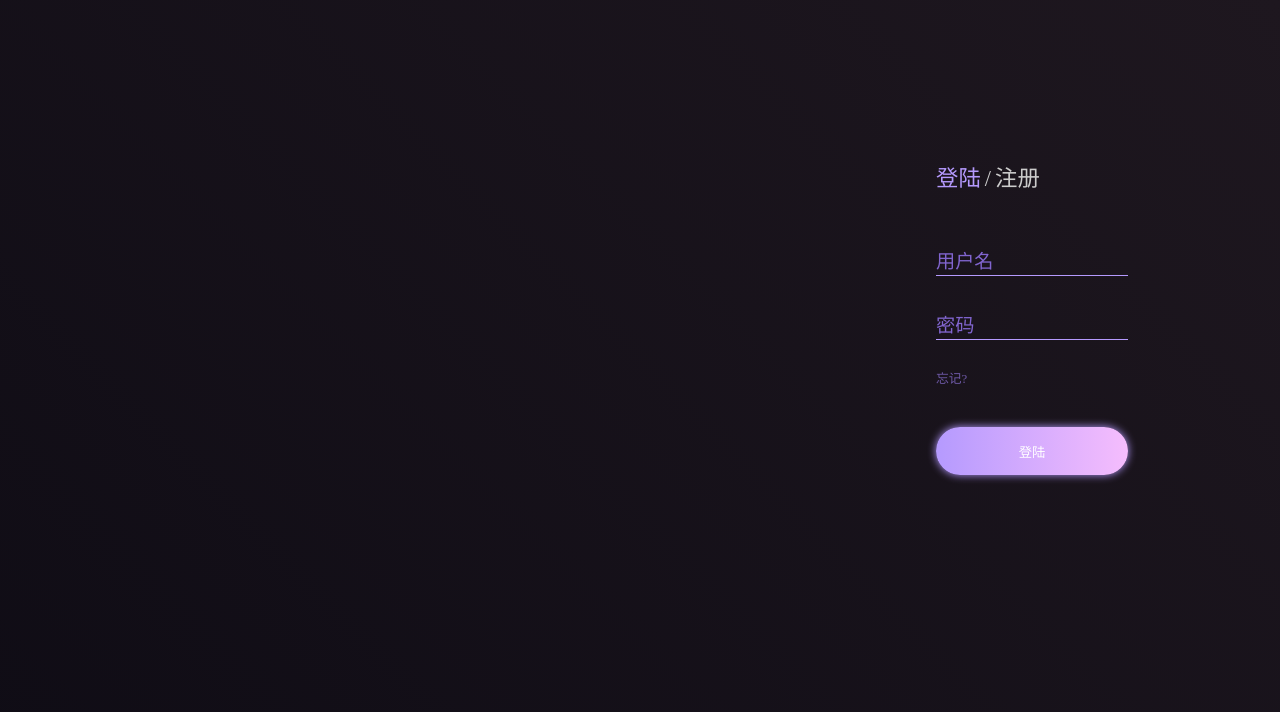
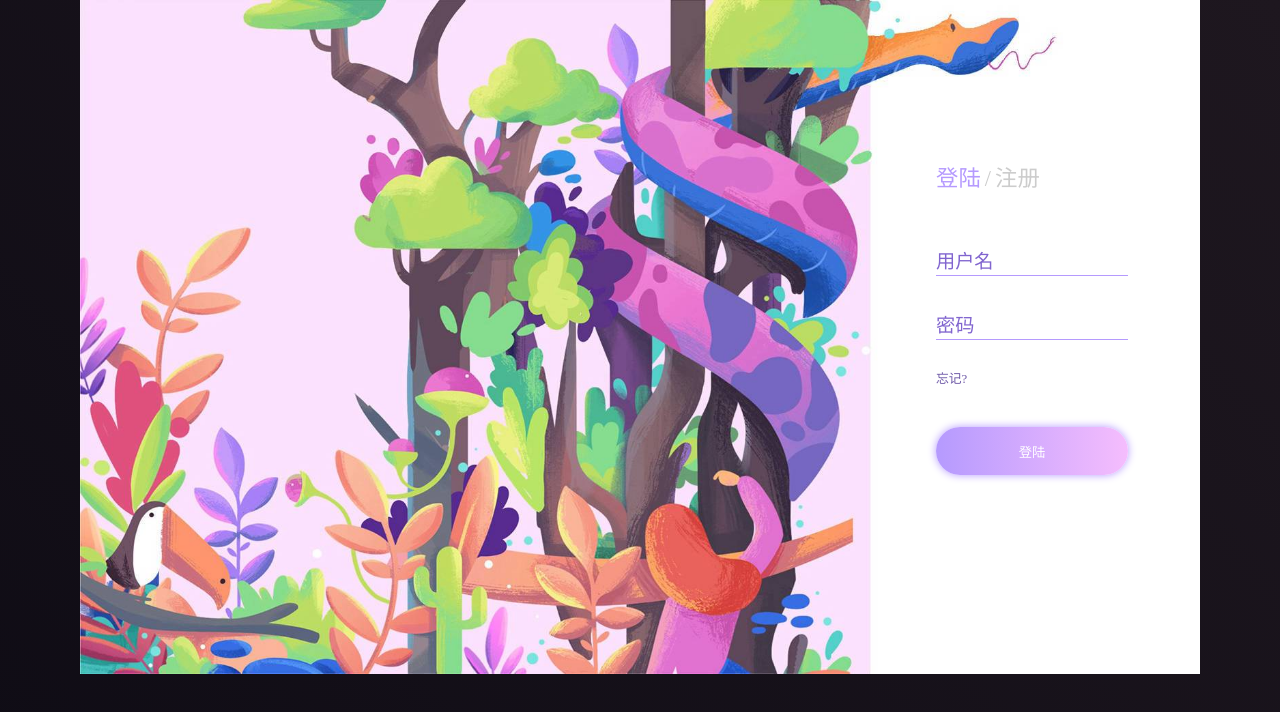
Before and after one commit to bituo123/jingqun, a plain HTML site: page index.html in a window 1280 px wide. Drawn offline with nearby package versions, Linux system fonts and the light colour scheme.

Commit message:
Update index.html

```diff
--- a/index.html
+++ b/index.html
@@ -31,8 +31,6 @@
 		}
 
 		.container img {
-			z-index: 99;
-			position: absolute;
 		    width: 70rem;
 			height: 100%;
 		}
```
